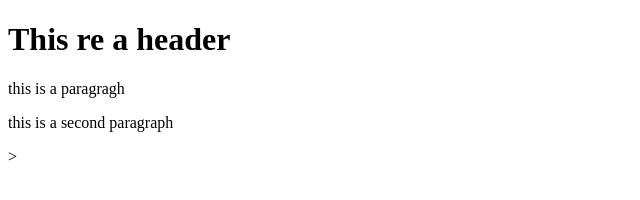
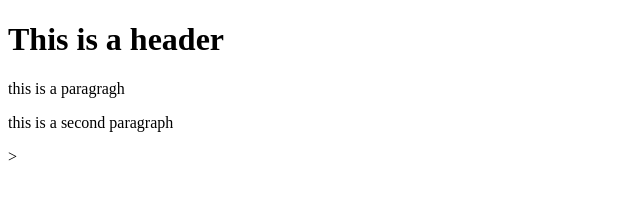
Before and after one commit to JimSirman/git_test_1, a plain HTML site: page index.html in a window 1280 px wide. Shown: the whole page, without its empty margins (0-640 px from the left). Drawn offline with Linux system fonts and the light colour scheme.

Commit message:
next try

```diff
--- a/index.html
+++ b/index.html
@@ -4,7 +4,7 @@
 
     </head>
     <body>
-        <h1>This re a header</h1>
+        <h1>This is a header</h1>
         <p>this is a paragragh</p>
         <p>this is a second paragraph</p>
     </body>>
```
